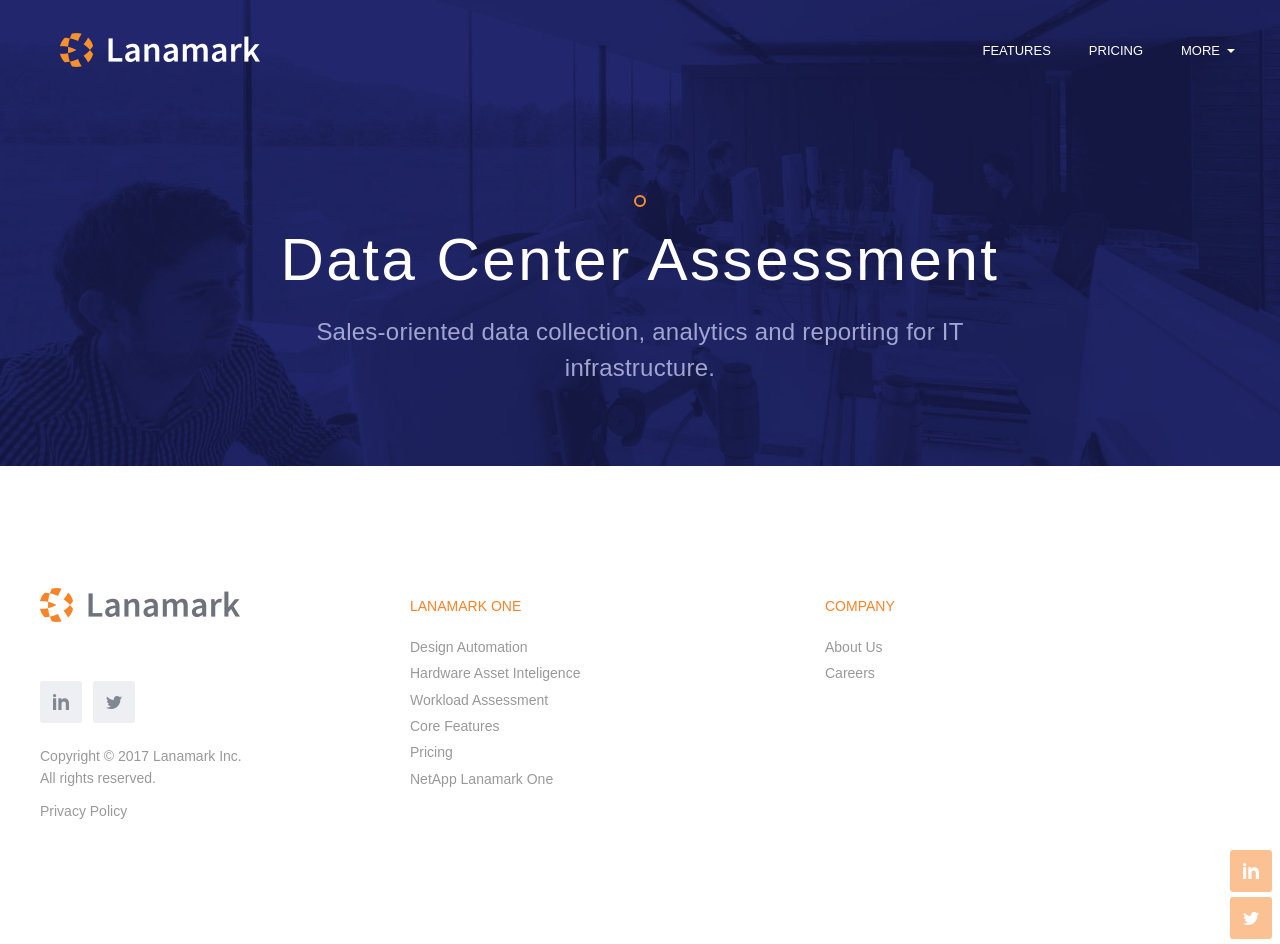
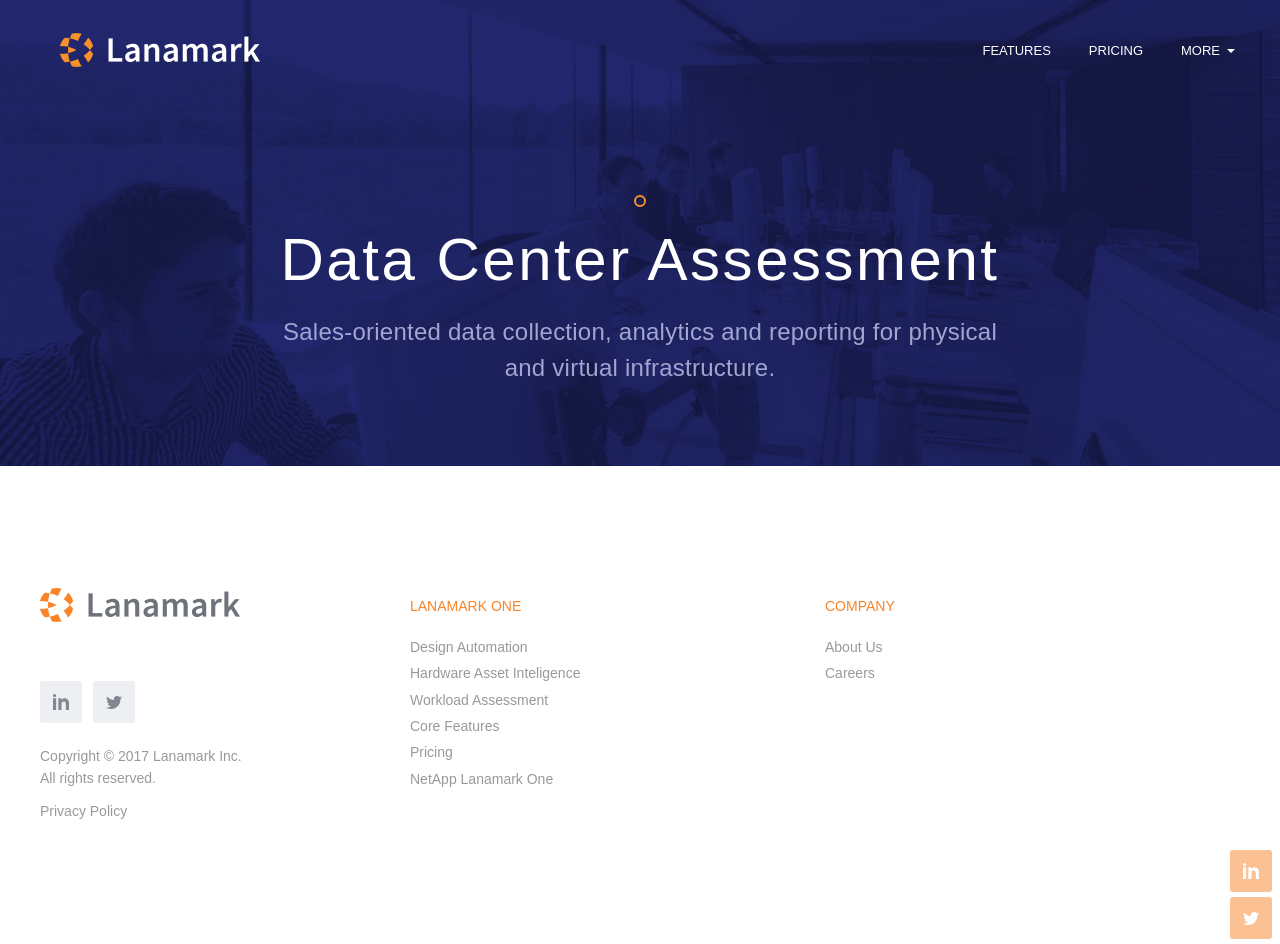
Before and after one commit to lanamark-dev/lanamark.github.io, a Jekyll site: the page built from pages/features/workload_assessment.md, in a window 1280 px wide and 944 px high. Built offline with Jekyll 4.4.1, drawn with Linux system fonts in a browser that asks for light colours; nearby versions of some CDN libraries; our own code applies the rules of GitHub Pages for plain Markdown files.

Commit message:
Update workload_assessment.md

```diff
--- a/pages/features/workload_assessment.md
+++ b/pages/features/workload_assessment.md
@@ -3,7 +3,7 @@
 id: data-center-assessment
 icon: infrastructure
 title: Data Center Assessment
-subtitle: Sales-oriented data collection, analytics and reporting for IT infrastructure.
+subtitle: Sales-oriented data collection, analytics and reporting for physical and virtual infrastructure.
 sections:
   - header: "Agent-less"
     text: Collect inventory and performance metrics without installing agents on target systems.
```
Also changed, not shown: other parts of pages/features/workload_assessment.md (+1 -1 lines).
